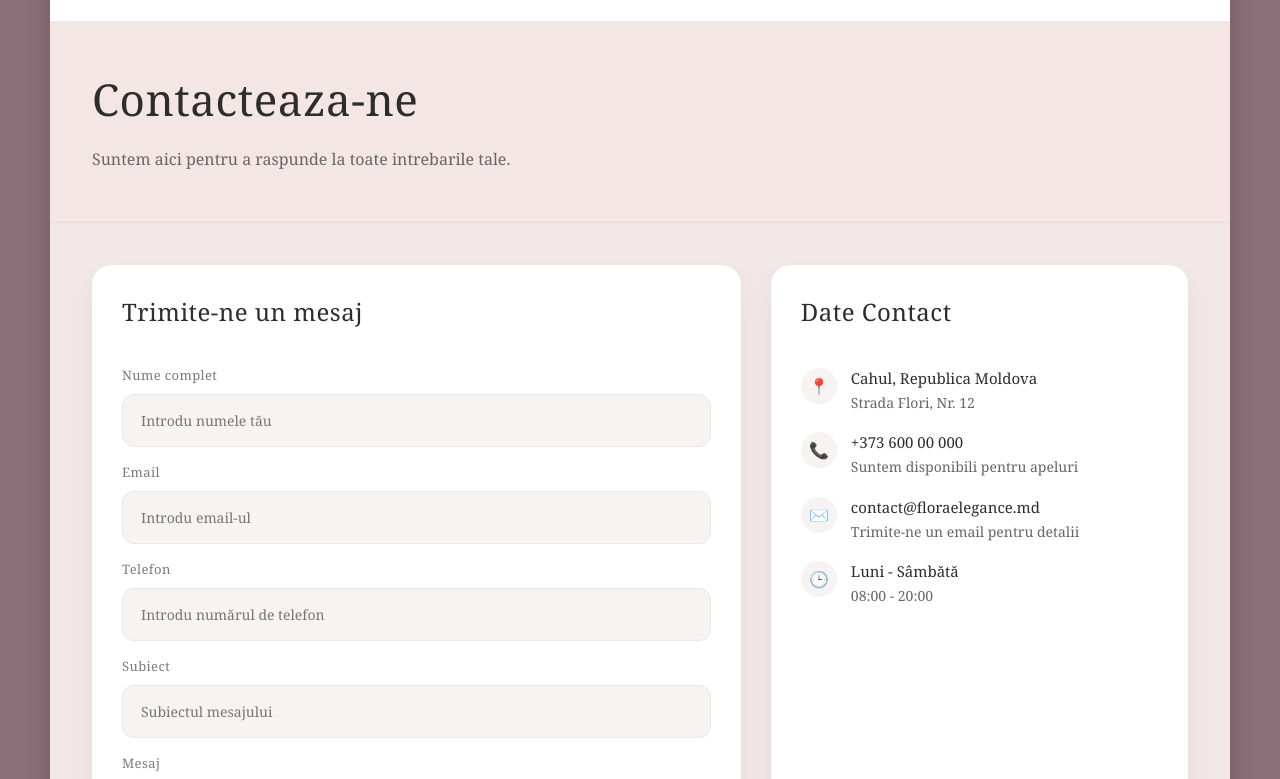
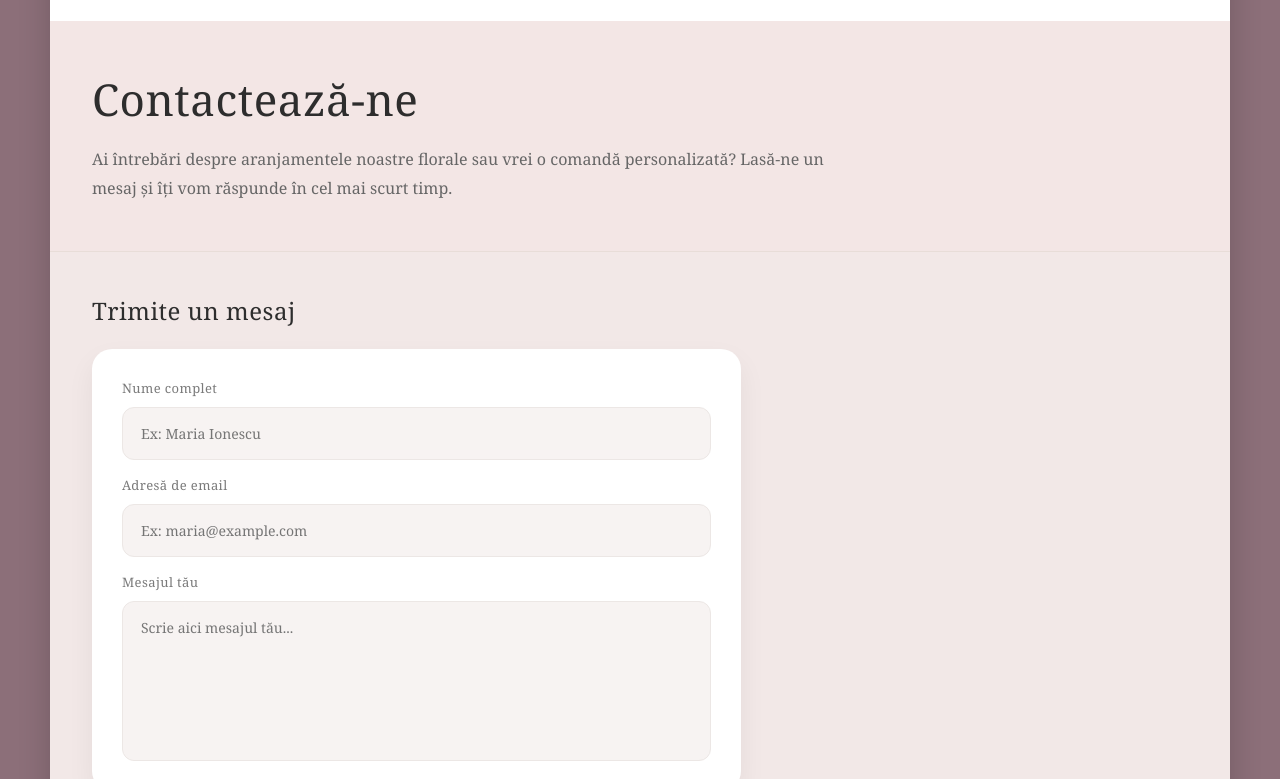
Before and after one commit to calmoicarmen-ioana-art/FloraElegance, a plain HTML site: page contact.html in a window 1280 px wide. Shown: the part 167-946 px from the top of the page. Drawn offline with Linux system fonts and the light colour scheme.

Commit message:
Add files via upload

```diff
--- a/contact.html
+++ b/contact.html
@@ -124,6 +124,7 @@
             box-shadow: 0 12px 28px rgba(0, 0, 0, 0.06);
         }
 
+        /* Schimbat din div în form pentru trimiterea datelor */
         .contact-card {
             display: flex;
             flex-direction: column;
@@ -348,84 +349,27 @@
                     </nav>
                 </div>
 
-                <section class="hero-section">
-                    <h1>Contacteaza-ne</h1>
-                    <p>Suntem aici pentru a raspunde la toate intrebarile tale.</p>
-                </section>
+                <div class="hero-section">
+                    <h1>Contactează-ne</h1>
+                    <p>Ai întrebări despre aranjamentele noastre florale sau vrei o comandă personalizată? Lasă-ne un mesaj și îți vom răspunde în cel mai scurt timp.</p>
+                </div>
 
-                <section class="main-section">
+                <div class="main-section">
                     <div>
-                        <form class="contact-card" action="succes.html">
-                            <h2 class="section-title">Trimite-ne un mesaj</h2>
+                        <h2 class="section-title">Trimite un mesaj</h2>
+
+                        <!-- REPARATĂ: Aici a fost adăugat link-ul tău SheetMonkey și atributele 'name' necesare pentru Excel -->
+                        <form class="contact-card" action="https://sheetmonkey.io" method="post">
                             <div class="form-group">
                                 <label for="name">Nume complet</label>
-                                <input type="text" id="name" placeholder="Introdu numele tău">
+                                <input type="text" id="name" name="Nume" required placeholder="Ex: Maria Ionescu">
                             </div>
                             <div class="form-group">
-                                <label for="email">Email</label>
-                                <input type="email" id="email" placeholder="Introdu email-ul">
+                                <label for="email">Adresă de email</label>
+                                <input type="email" id="email" name="Email" required placeholder="Ex: maria@example.com">
                             </div>
                             <div class="form-group">
-                                <label for="phone">Telefon</label>
-                                <input type="tel" id="phone" placeholder="Introdu numărul de telefon">
+                                <label for="message">Mesajul tău</label>
+                                <textarea id="message" name="Mesaj" required placeholder="Scrie aici mesajul tău..."></textarea>
                             </div>
-                            <div class="form-group">
-                                <label for="subject">Subiect</label>
-                                <input type="text" id="subject" placeholder="Subiectul mesajului">
-                            </div>
-                            <div class="form-group">
-                                <label for="message">Mesaj</label>
-                                <textarea id="message" placeholder="Scrie mesajul tău aici"></textarea>
-                            </div>
-                            <button class="submit-button" type="submit">Trimite</button>
-                        </form>
-                    </div>
-
-                    <div class="info-card">
-                        <h2 class="section-title">Date Contact</h2>
-                        <div class="info-item">
-                            <div class="info-item-icon">📍</div>
-                            <div class="info-item-text">
-                                <span>Cahul, Republica Moldova</span>
-                                <span>Strada Flori, Nr. 12</span>
-                            </div>
-                        </div>
-                        <div class="info-item">
-                            <div class="info-item-icon">📞</div>
-                            <div class="info-item-text">
-                                <span>+373 600 00 000</span>
-                                <span>Suntem disponibili pentru apeluri</span>
-                            </div>
-                        </div>
-                        <div class="info-item">
-                            <div class="info-item-icon">✉️</div>
-                            <div class="info-item-text">
-                                <span>contact@floraelegance.md</span>
-                                <span>Trimite-ne un email pentru detalii</span>
-                            </div>
-                        </div>
-                        <div class="info-item">
-                            <div class="info-item-icon">🕒</div>
-                            <div class="info-item-text">
-                                <span>Luni - Sâmbătă</span>
-                                <span>08:00 - 20:00</span>
-                            </div>
-                        </div>
-                    </div>
-                </section>
-
-                <section class="map-section">
-                    <h2>Locația noastră</h2>
-                    <div class="map-card">
-                        <iframe src="https://www.google.com/maps/embed?pb=!1m18!1m12!1m3!1d2825.9781669684636!2d28.18925877622752!3d45.90478402765737!2m3!1f0!2f0!3f0!3m2!1i1024!2i768!4f13.1!3m3!1m2!1s0x40c84b45ea0fd2d9%3A0x2d1da5a7f7926d47!2sCahul%2C%20Moldova!5e0!3m2!1sro!2smd!4v1700000000000!5m2!1sro!2smd" width="100%" height="260" style="border:0; border-radius:18px;" allowfullscreen="" loading="lazy" referrerpolicy="no-referrer-when-downgrade"></iframe>
-                    </div>
-                </section>
-            </div>
-        </div>
-    </div>
-
-    <footer>
-        © Flora Elegance 2026 | Contact
-    </footer>
-</body>
-</html>
+                            <!-- Un input ascuns pentru a salva automat data și ora completării în Excel -->
```
